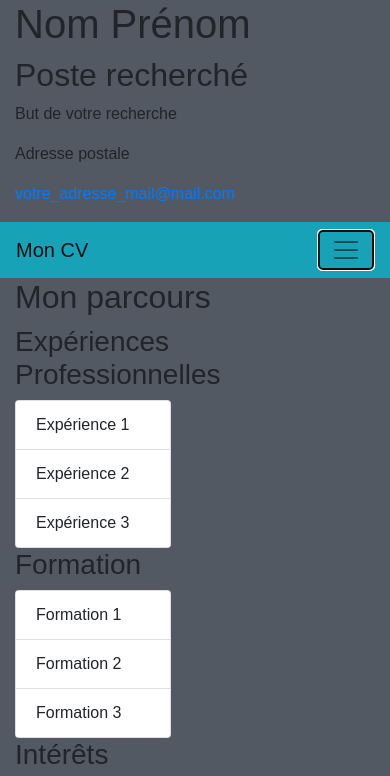
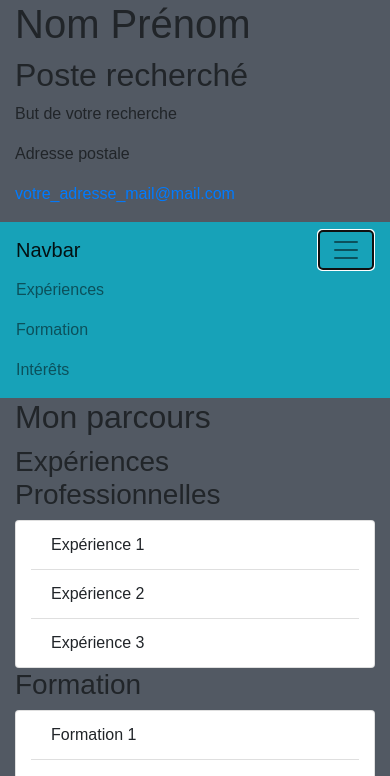
Before and after one commit to jasonpoquet/TD2CV, a plain HTML site: page index.html in a window 390 px wide. Both pictures are taken after a click on the button "Toggle navigation". Shown: the top 776 px of the page. Drawn offline with nearby package versions, Linux system fonts and the light colour scheme.

Commit message:
modification CV

```diff
--- a/index.html
+++ b/index.html
@@ -2,10 +2,10 @@
 <html lang="fr">
 <head>
     <meta charset="UTF-8">
+    <meta name="viewport" content="width=device-width, initial-scale=1.0">
     <title>Mon cv</title>
     <link rel="stylesheet" href="css/bootstrap.css">
     <link rel="stylesheet" href="css/style.css">
-    <script src="js/jquery-3.5.1.min.js"></script>
 </head>
 <body class="container-fluid">
 <HEADER class="row">
@@ -14,26 +14,26 @@
     <p class ="col-lg-12 col-sm-12">But de votre recherche</p>
     <address class ="col-lg-12 col-sm-12" >Adresse postale</address>
     <p class ="col-lg-12 col-sm-12" ><a href="mailto:votrenom@bidule.com">votre_adresse_mail@mail.com</a></p>
-    <NAV id="nav" class="navbar navbar-expand-sm navbar-light bg-info col-12">
-        <a class="navbar-brand" href="#">Mon CV</a>
-        <button class="navbar-toggler" type="button" data-toggle="collapse" data-target="#collapsibleNavbar">
+    <nav class="col-lg-12 col-sm-12 navbar navbar-expand-lg navbar-light bg-info">
+        <a class="navbar-brand" href="#">Navbar</a>
+        <button class="navbar-toggler" type="button" data-toggle="collapse" data-target="#navbarNavAltMarkup" aria-controls="navbarNavAltMarkup" aria-expanded="false" aria-label="Toggle navigation">
             <span class="navbar-toggler-icon"></span>
         </button>
-        <div class="collapse navbar-collapse" id="navbarNav">
+        <div class="collapse navbar-collapse" id="navbarNavAltMarkup">
             <ul class="navbar-nav" >
-                <li class="nav-item"><a class="nav-link col-sm-1" href="#experiences">Expériences</a></li>
-                <li class="nav-item"><a class="nav-link col-sm-1" href="#formation">Formation</a></li>
-                <li class="nav-item"><a class="nav-link col-sm-1" href="#interets">Intérêts</a></li>
+                <li class="nav-item"><a class="nav-link" href="#experiences">Expériences</a></li>
+                <li class="nav-item"><a class="nav-link" href="#formation">Formation</a></li>
+                <li class="nav-item"><a class="nav-link" href="#interets">Intérêts</a></li>
             </ul>
         </div>
-    </NAV>
+    </nav>
 </HEADER>
     <div class="row">
     <SECTION class="col-lg-6 col-sm-12">
         <h2>Mon parcours</h2>
         <ARTICLE >
             <h3 id="experiences">Expériences Professionnelles</h3>
-            <div class="card " style="width: 40vw">
+            <div class="card col-sm-12" >
                 <ul class="list-group list-group-flush">
                     <li class="list-group-item">Expérience 1</li>
                     <li class="list-group-item">Expérience 2</li>
@@ -43,7 +43,7 @@
         </ARTICLE>
         <ARTICLE>
             <h3 id="formation">Formation</h3>
-            <div class="card " style="width: 40vw">
+            <div class="card col-sm-12" >
                 <ul class="list-group list-group-flush">
                     <li class="list-group-item">Formation 1</li>
                     <li class="list-group-item">Formation 2</li>
@@ -53,7 +53,7 @@
         </ARTICLE>
         <ARTICLE>
             <h3  id="interets">Intérêts</h3>
-            <div class="card " style="width: 40vw">
+            <div class="card col-sm-12" >
                 <ul class="list-group list-group-flush">
                     <li class="list-group-item">Intérêt 1</li>
                     <li class="list-group-item">Intérêt 2</li>
@@ -64,7 +64,7 @@
     </SECTION>
     <ASIDE class="col-lg-6 col-sm-12">
         <h3 id="competences">Compétences</h3>
-        <div class="card" style="width: 40vw" >
+        <div class="card col-sm-12"  >
             <ol class="list-group list-group-flush">
                 <li class="list-group-item">
                     <div class="progress">
@@ -91,6 +91,8 @@
         </a>
         <p class="col-lg-12 col-sm-12">Created by ??????</p>
     </FOOTER>
-
+    <script src="https://code.jquery.com/jquery-3.2.1.slim.min.js" integrity="sha384-KJ3o2DKtIkvYIK3UENzmM7KCkRr/rE9/Qpg6aAZGJwFDMVNA/GpGFF93hXpG5KkN" crossorigin="anonymous"></script>
+    <script src="https://cdnjs.cloudflare.com/ajax/libs/popper.js/1.12.9/umd/popper.min.js" integrity="sha384-ApNbgh9B+Y1QKtv3Rn7W3mgPxhU9K/ScQsAP7hUibX39j7fakFPskvXusvfa0b4Q" crossorigin="anonymous"></script>
+    <script src="https://maxcdn.bootstrapcdn.com/bootstrap/4.0.0/js/bootstrap.min.js" integrity="sha384-JZR6Spejh4U02d8jOt6vLEHfe/JQGiRRSQQxSfFWpi1MquVdAyjUar5+76PVCmYl" crossorigin="anonymous"></script>
 </body>
 </html>
```
